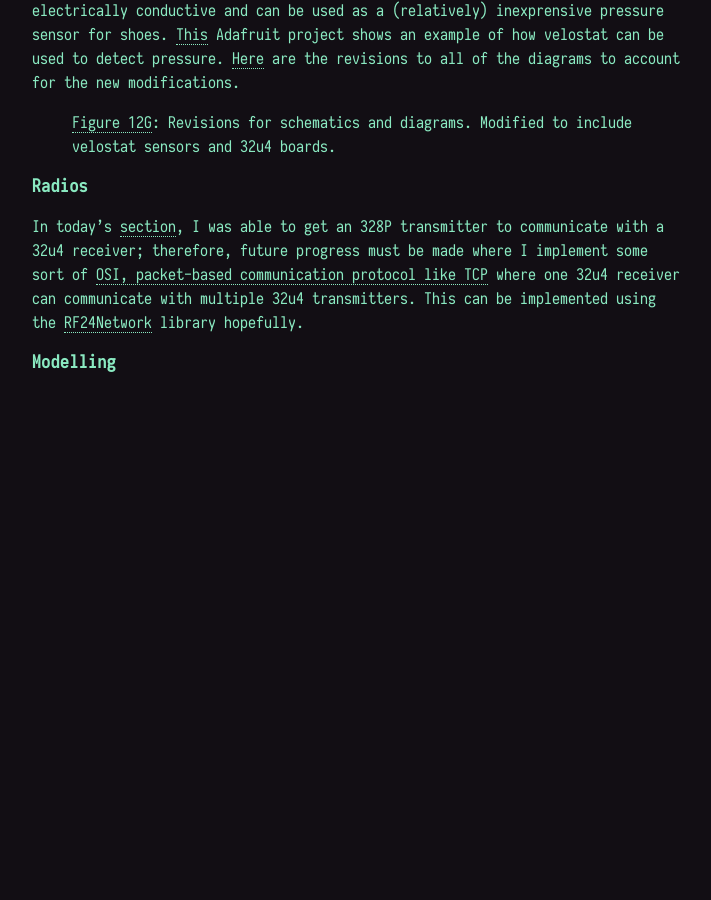
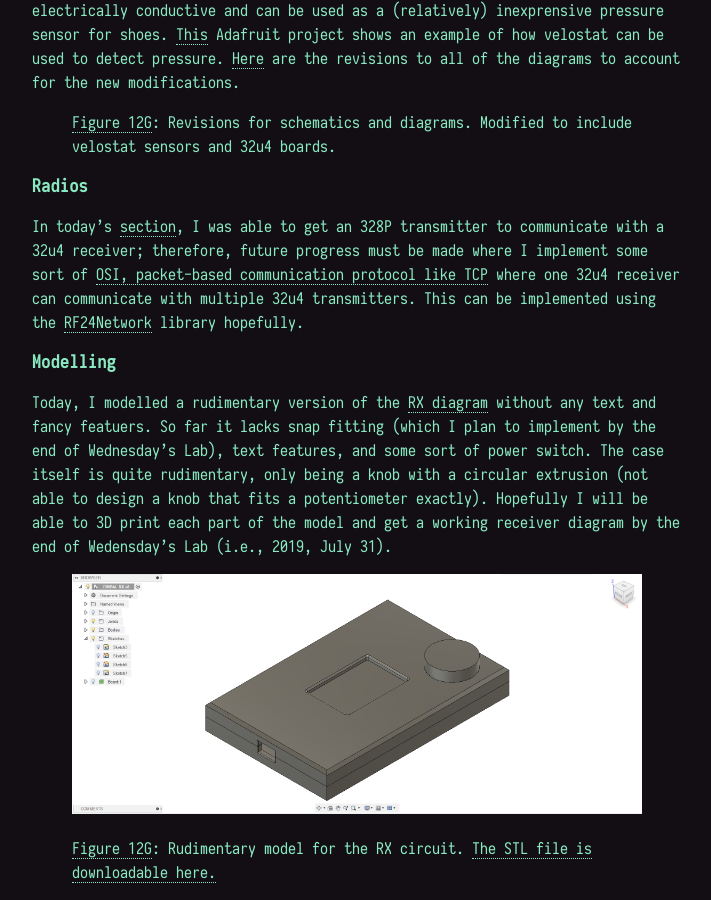
Before and after one commit to kosinw/PHYS-S-12, a Jekyll site: the page built from _posts/2019-08-06-Session12.md, in a window 1280 px wide and 900 px high, scrolled down 5760 px. Shown: the whole window, without its empty margins (283-994 px from the left). Built offline with Jekyll 4.4.1, drawn with Linux system fonts in a browser that asks for light colours; before the commit the page ends 6150 px from its top, so only the background shows below that.

Commit message:
Added modelling to final project

```diff
--- a/_posts/2019-08-06-Session12.md
+++ b/_posts/2019-08-06-Session12.md
@@ -70,3 +70,9 @@ After some pondering, I realized that both the piezoelectric sensors and capacit
 In today's [section]({{ "/09#2019-july-29-monday-lab" | prepend : site.baseurl }}), I was able to get an 328P transmitter to communicate with a 32u4 receiver; therefore, future progress must be made where I implement some sort of [OSI, packet-based communication protocol like TCP](https://en.wikipedia.org/wiki/Transmission_Control_Protocol) where one 32u4 receiver can communicate with multiple 32u4 transmitters. This can be implemented using the [RF24Network](https://github.com/nRF24/RF24Network) library hopefully.
 
 ### Modelling
+Today, I modelled a rudimentary version of the [RX diagram](#12h) without any text and fancy featuers. So far it lacks snap fitting (which I plan to implement by the end of Wednesday's Lab), text features, and some sort of power switch. The case itself is quite rudimentary, only being a knob with a circular extrusion (not able to design a knob that fits a potentiometer exactly). Hopefully I will be able to 3D print each part of the model and get a working receiver diagram by the end of Wedensday's Lab (i.e., 2019, July 31).
+
+<figure id="12g">
+    <img src="./rxv1.png">
+    <p><a href="#12g">Figure 12G</a>: Rudimentary model for the RX circuit. <a download href="./CIMBAL RX v8.stl">The STL file is downloadable here.</a></p>
+</figure>
```
Also changed, not shown: 12/rxv1.png (added), 1 other file.
